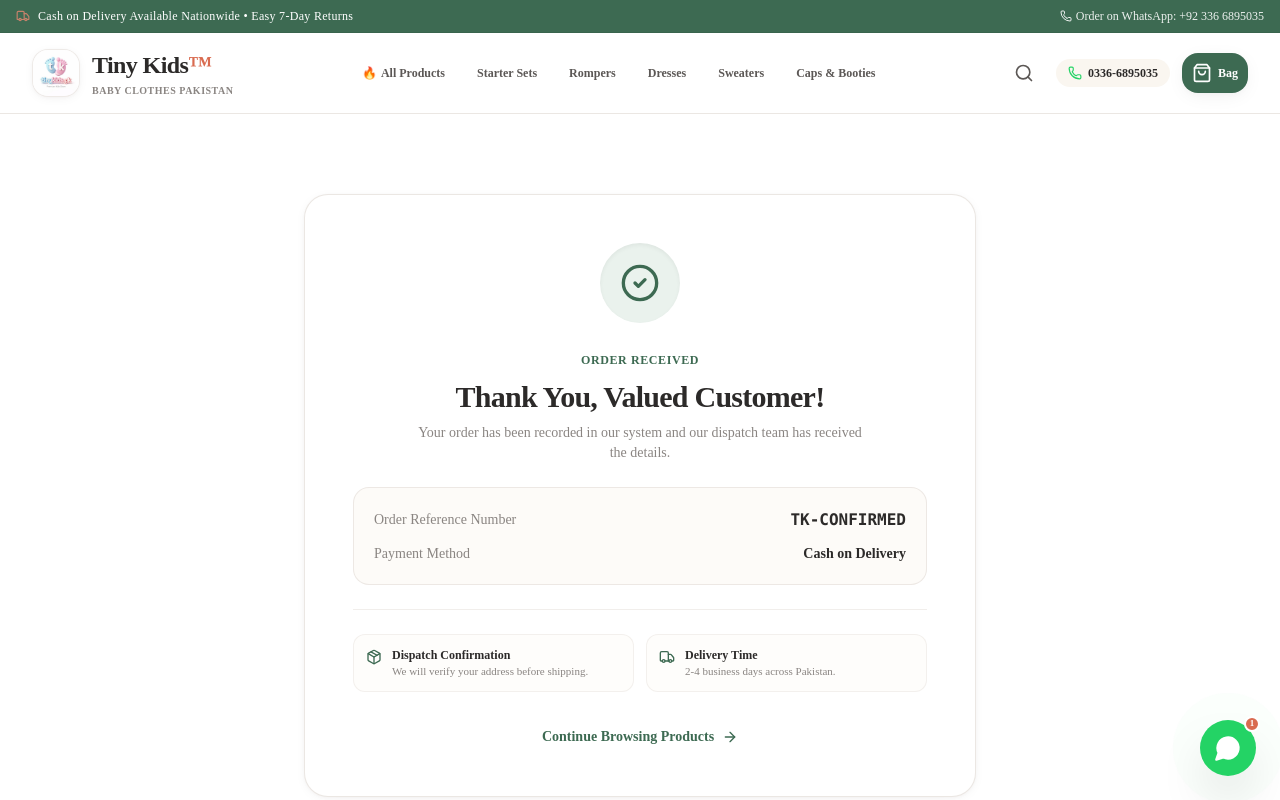
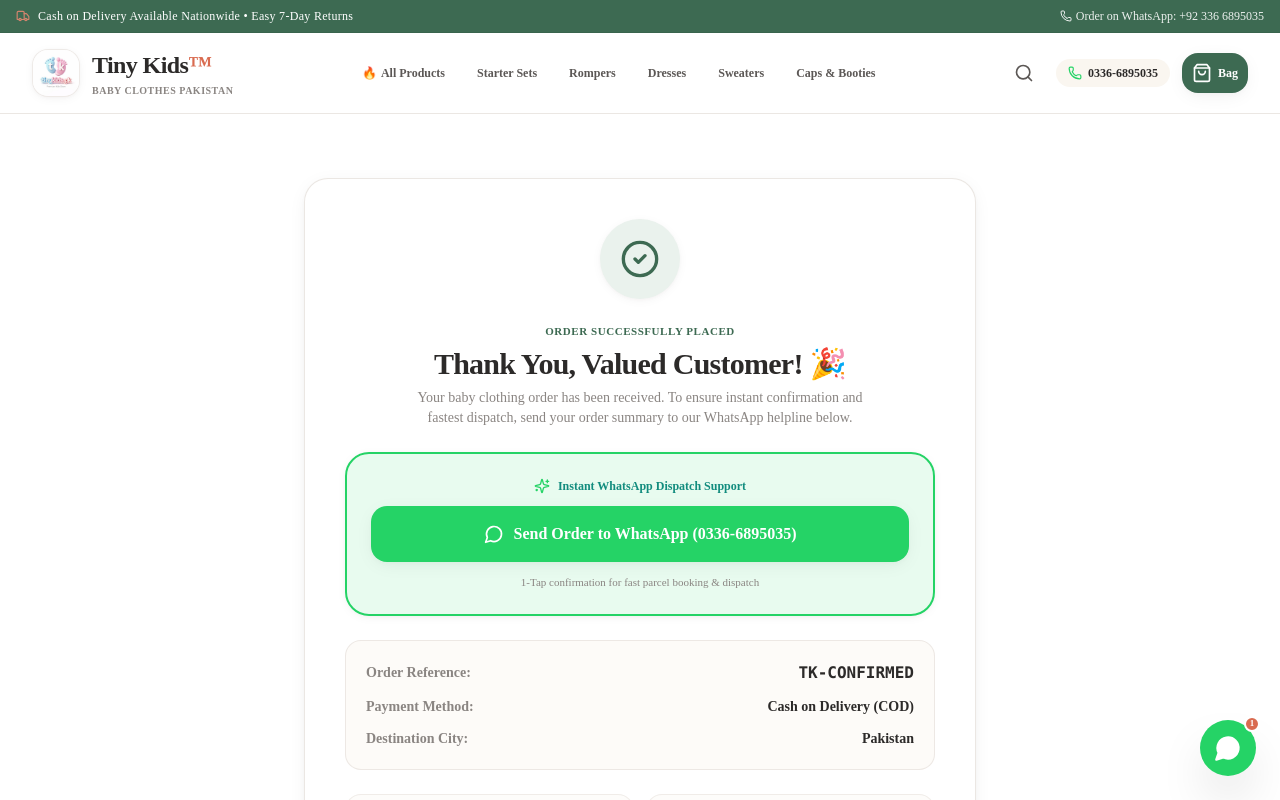
Before and after one commit to muzammiliqbalofficial/new, a Next.js app: page /checkout/success in a window 1280 px wide. Shown: the top 800 px of the page. Built offline with nearby package versions, Linux system fonts and the light colour scheme.

Commit message:
feat: integrated 1-click WhatsApp instant order confirmation with full receipt generation

```diff
--- a/src/app/checkout/page.tsx
+++ b/src/app/checkout/page.tsx
@@ -7,7 +7,6 @@ import Image from 'next/image';
 import { Truck, ShieldCheck, ShoppingBag, ArrowLeft, CheckCircle2 } from 'lucide-react';
 import { useCart } from '@/context/CartContext';
 import { formatPrice } from '@/lib/formatters';
-import { supabaseAdmin } from '@/lib/supabase';
 
 const POPULAR_CITIES = [
   'Karachi',
@@ -23,6 +22,8 @@ const POPULAR_CITIES = [
   'Hyderabad',
   'Other City',
 ];
+
+const STORE_WHATSAPP = '923366895035';
 
 export default function CheckoutPage() {
   const router = useRouter();
@@ -92,10 +93,9 @@ export default function CheckoutPage() {
       const randomSuffix = Math.floor(1000 + Math.random() * 9000);
       const orderNumber = `TK-${randomSuffix}`;
 
-      // 1. Insert into Supabase Orders table
-      const { data: newOrder, error: orderErr } = await supabaseAdmin
-        .from('orders')
-        .insert({
+      // 1. Direct REST Insert to Supabase Database (Background Sync)
+      try {
+        const orderPayload = {
           order_number: orderNumber,
           customer_name: formData.customer_name.trim(),
           customer_phone: phoneClean,
@@ -107,28 +107,57 @@ export default function CheckoutPage() {
           shipping_fee: Number(shippingFee) || 0,
           total: Number(total) || 0,
           status: 'new',
-        })
-        .select()
-        .single();
+        };
 
-      if (orderErr || !newOrder) {
-        console.warn('Database order insert issue:', orderErr);
+        const res = await fetch('https://qdouuizitxiiumgkgnyt.supabase.co/rest/v1/orders', {
+          method: 'POST',
+          headers: {
+            'apikey': 'sb_secret_d5OHSu1-JX2kUnq7HZIp3g_rEsECr0Y',
+            'Authorization': 'Bearer sb_secret_d5OHSu1-JX2kUnq7HZIp3g_rEsECr0Y',
+            'Content-Type': 'application/json',
+            'Prefer': 'return=representation',
+          },
+          body: JSON.stringify(orderPayload),
+        });
+
+        if (res.ok) {
+          const insertedOrders = await res.json();
+          const newOrderId = insertedOrders?.[0]?.id;
+
+          if (newOrderId && items.length > 0) {
+            const itemPayloads = items.map((i) => ({
+              order_id: newOrderId,
+              product_name: i.name,
+              unit_price: Number(i.price) || 0,
+              quantity: Number(i.quantity) || 1,
+              line_total: (Number(i.price) || 0) * (Number(i.quantity) || 1),
+            }));
+
+            await fetch('https://qdouuizitxiiumgkgnyt.supabase.co/rest/v1/order_items', {
+              method: 'POST',
+              headers: {
+                'apikey': 'sb_secret_d5OHSu1-JX2kUnq7HZIp3g_rEsECr0Y',
+                'Authorization': 'Bearer sb_secret_d5OHSu1-JX2kUnq7HZIp3g_rEsECr0Y',
+                'Content-Type': 'application/json',
+              },
+              body: JSON.stringify(itemPayloads),
+            });
+          }
+        }
+      } catch (dbErr) {
+        console.warn('Database background sync notice:', dbErr);
       }
 
-      // 2. Insert order items
-      if (newOrder && items.length > 0) {
-        const orderItemsPayload = items.map((item) => ({
-          order_id: newOrder.id,
-          product_id: item.id || null,
-          product_name: item.name,
-          unit_price: Number(item.price) || 0,
-          quantity: Number(item.quantity) || 1,
-          line_total: (Number(item.price) || 0) * (Number(item.quantity) || 1),
-        }));
+      // 2. Build WhatsApp Message for Instant Client Notification
+      const itemsListText = items
+        .map((i) => `• ${i.quantity}x ${i.name} (${formatPrice(i.price * i.quantity)})`)
+        .join('\n');
 
-        await supabaseAdmin.from('order_items').insert(orderItemsPayload);
-      }
+      const whatsappText = `Assalam o Alaikum Tiny Kids! 👶\n\nI have placed an order on your website:\n📦 *Order #:* ${orderNumber}\n👤 *Customer:* ${formData.customer_name.trim()}\n📞 *Phone:* ${phoneClean}\n📍 *Address:* ${formData.address.trim()}\n🏙️ *City:* ${selectedCity}\n${formData.notes ? `📝 *Instructions:* ${formData.notes}\n` : ''}\n🛍️ *Items Ordered:*\n${itemsListText}\n\n🚚 *Delivery:* ${shippingFee === 0 ? 'FREE' : formatPrice(shippingFee)}\n💰 *Total Payable:* ${formatPrice(total)} (Cash on Delivery)\n\nPlease confirm and dispatch my parcel! ✨`;
 
+      const whatsappUrl = `https://wa.me/${STORE_WHATSAPP}?text=${encodeURIComponent(whatsappText)}`;
+
+      // 3. Save to localStorage for instant receipt
       const orderSummary = {
         order_number: orderNumber,
         customer_name: formData.customer_name,
@@ -140,6 +169,7 @@ export default function CheckoutPage() {
         subtotal,
         shipping_fee: shippingFee,
         total,
+        whatsapp_url: whatsappUrl,
         created_at: new Date().toISOString(),
       };
 
@@ -148,10 +178,12 @@ export default function CheckoutPage() {
       }
 
       clearCart();
+
+      // Redirect to Success Page
       router.push(
-        `/checkout/success/?order=${orderNumber}&name=${encodeURIComponent(
+        `/checkout/success/?order_number=${orderNumber}&name=${encodeURIComponent(
           formData.customer_name
-        )}&total=${total}`
+        )}&total=${total}&city=${encodeURIComponent(selectedCity)}`
       );
     } catch (err: any) {
       console.error(err);
--- a/src/app/checkout/success/page.tsx
+++ b/src/app/checkout/success/page.tsx
@@ -1,97 +1,141 @@
 'use client';
 
-import React, { Suspense } from 'react';
+import React, { Suspense, useEffect, useState } from 'react';
 import { useSearchParams } from 'next/navigation';
 import Link from 'next/link';
-import { CheckCircle2, MessageCircle, Truck, Package, ArrowRight } from 'lucide-react';
+import { CheckCircle2, MessageCircle, Truck, Package, ArrowRight, Phone, Sparkles } from 'lucide-react';
 import { formatPrice } from '@/lib/formatters';
+
+const STORE_WHATSAPP = '923366895035';
 
 function SuccessContent() {
   const searchParams = useSearchParams();
-  const orderNumber = searchParams.get('order_number') || 'TK-CONFIRMED';
-  const customerName = searchParams.get('name') || 'Valued Customer';
-  const total = Number(searchParams.get('total')) || 0;
-  const whatsappUrl = searchParams.get('whatsapp_url') || '';
+  const [orderData, setOrderData] = useState<any>(null);
+
+  const queryOrderNum = searchParams.get('order_number') || searchParams.get('order') || '';
+  const queryName = searchParams.get('name') || '';
+  const queryTotal = Number(searchParams.get('total')) || 0;
+  const queryCity = searchParams.get('city') || '';
+
+  useEffect(() => {
+    if (typeof window !== 'undefined') {
+      const stored = localStorage.getItem('tk_last_order');
+      if (stored) {
+        try {
+          const parsed = JSON.parse(stored);
+          setOrderData(parsed);
+        } catch (e) {}
+      }
+    }
+  }, []);
+
+  const orderNumber = orderData?.order_number || queryOrderNum || 'TK-CONFIRMED';
+  const customerName = orderData?.customer_name || queryName || 'Valued Customer';
+  const total = orderData?.total || queryTotal || 0;
+  const city = orderData?.city || queryCity || 'Pakistan';
+  const phone = orderData?.customer_phone || '';
+  const address = orderData?.address || '';
+
+  // Generate WhatsApp Message
+  const itemsText = (orderData?.items || [])
+    .map((i: any) => `• ${i.quantity}x ${i.name} (${formatPrice(i.price * i.quantity)})`)
+    .join('\n');
+
+  const defaultMsg = `Assalam o Alaikum Tiny Kids! 👶\n\nI have placed an order on your website:\n📦 *Order #:* ${orderNumber}\n👤 *Customer:* ${customerName}\n${phone ? `📞 *Phone:* ${phone}\n` : ''}${address ? `📍 *Address:* ${address}, ${city}\n` : ''}${itemsText ? `\n🛍️ *Items Ordered:*\n${itemsText}\n` : ''}\n💰 *Total Payable:* ${formatPrice(total)} (Cash on Delivery)\n\nPlease confirm and dispatch my parcel! ✨`;
+
+  const whatsappUrl =
+    orderData?.whatsapp_url ||
+    `https://wa.me/${STORE_WHATSAPP}?text=${encodeURIComponent(defaultMsg)}`;
 
   return (
-    <div className="max-w-2xl mx-auto bg-white rounded-3xl p-8 sm:p-12 border border-charcoal-border/70 shadow-soft text-center space-y-6">
+    <div className="max-w-2xl mx-auto bg-white rounded-3xl p-6 sm:p-10 border border-charcoal-border/70 shadow-card text-center space-y-6">
       {/* Icon & Heading */}
-      <div className="w-20 h-20 rounded-full bg-brand-soft text-brand flex items-center justify-center mx-auto shadow-inner">
-        <CheckCircle2 className="w-10 h-10" />
+      <div className="w-16 h-16 sm:w-20 sm:h-20 rounded-full bg-brand-soft text-brand flex items-center justify-center mx-auto shadow-soft animate-bounce-subtle">
+        <CheckCircle2 className="w-8 h-8 sm:w-10 sm:h-10" />
       </div>
 
-      <div className="space-y-2">
-        <span className="text-xs font-bold text-brand uppercase tracking-wider">Order Received</span>
+      <div className="space-y-1.5">
+        <span className="text-[11px] font-black text-brand uppercase tracking-wider block">
+          Order Successfully Placed
+        </span>
         <h1 className="text-2xl sm:text-3xl font-black text-charcoal tracking-tight">
-          Thank You, {customerName}!
+          Thank You, {customerName}! 🎉
         </h1>
         <p className="text-xs sm:text-sm text-charcoal-muted max-w-md mx-auto">
-          Your order has been recorded in our system and our dispatch team has received the details.
+          Your baby clothing order has been received. To ensure instant confirmation and fastest dispatch, send your order summary to our WhatsApp helpline below.
         </p>
       </div>
 
-      {/* Order Details Box */}
-      <div className="p-5 rounded-2xl bg-cream-50 border border-charcoal-border/60 text-left space-y-3">
-        <div className="flex justify-between items-center text-xs sm:text-sm">
-          <span className="text-charcoal-muted">Order Reference Number</span>
+      {/* Primary WhatsApp Action Button */}
+      <div className="p-4 sm:p-6 rounded-3xl bg-[#25D366]/10 border-2 border-[#25D366] space-y-3 shadow-soft">
+        <div className="flex items-center justify-center space-x-2 text-[#128C7E] font-bold text-xs">
+          <Sparkles className="w-4 h-4 text-[#25D366]" />
+          <span>Instant WhatsApp Dispatch Support</span>
+        </div>
+
+        <a
+          href={whatsappUrl}
+          target="_blank"
+          rel="noopener noreferrer"
+          className="w-full py-4 px-6 bg-[#25D366] hover:bg-[#1EBE5D] text-white font-black text-sm sm:text-base rounded-2xl shadow-card hover:shadow-hover transition-all flex items-center justify-center space-x-2.5 active:scale-98"
+        >
+          <MessageCircle className="w-5 h-5 flex-shrink-0" />
+          <span>Send Order to WhatsApp (0336-6895035)</span>
+        </a>
+
+        <p className="text-[11px] text-charcoal-muted font-medium">
+          1-Tap confirmation for fast parcel booking & dispatch
+        </p>
+      </div>
+
+      {/* Order Details Receipt Box */}
+      <div className="p-5 rounded-2xl bg-cream-50 border border-charcoal-border/60 text-left space-y-3 text-xs sm:text-sm">
+        <div className="flex justify-between items-center">
+          <span className="text-charcoal-muted font-semibold">Order Reference:</span>
           <span className="font-mono font-black text-charcoal text-base">{orderNumber}</span>
         </div>
-        <div className="flex justify-between items-center text-xs sm:text-sm">
-          <span className="text-charcoal-muted">Payment Method</span>
-          <span className="font-semibold text-charcoal">Cash on Delivery</span>
+        <div className="flex justify-between items-center">
+          <span className="text-charcoal-muted font-semibold">Payment Method:</span>
+          <span className="font-bold text-charcoal">Cash on Delivery (COD)</span>
+        </div>
+        <div className="flex justify-between items-center">
+          <span className="text-charcoal-muted font-semibold">Destination City:</span>
+          <span className="font-bold text-charcoal">{city}</span>
         </div>
         {total > 0 && (
-          <div className="pt-2 border-t border-charcoal-border/40 flex justify-between items-center text-xs sm:text-sm">
-            <span className="text-charcoal-muted">Total Payable</span>
-            <span className="font-black text-brand text-base">{formatPrice(total)}</span>
+          <div className="pt-2 border-t border-charcoal-border/50 flex justify-between items-center">
+            <span className="text-charcoal font-black">Total Payable:</span>
+            <span className="font-black text-brand text-base sm:text-lg">{formatPrice(total)}</span>
           </div>
         )}
       </div>
 
-      {/* WhatsApp Confirmation Action */}
-      {whatsappUrl && (
-        <div className="space-y-2.5">
-          <a
-            href={whatsappUrl}
-            target="_blank"
-            rel="noopener noreferrer"
-            className="w-full py-4 px-6 bg-[#25D366] hover:bg-[#1EBE5D] text-white font-bold text-sm sm:text-base rounded-2xl shadow-card transition-all flex items-center justify-center space-x-2.5"
-          >
-            <MessageCircle className="w-5 h-5" />
-            <span>Send Order Summary on WhatsApp</span>
-          </a>
-          <p className="text-[11px] text-charcoal-muted">
-            Tap above if WhatsApp did not open automatically.
-          </p>
-        </div>
-      )}
-
-      {/* Next steps */}
-      <div className="pt-6 border-t border-charcoal-border/50 grid grid-cols-2 gap-3 text-left text-xs">
-        <div className="p-3 rounded-xl bg-cream-50/50 border border-charcoal-border/40 flex items-start space-x-2.5">
+      {/* 2-Col Guarantee & Delivery Info */}
+      <div className="grid grid-cols-2 gap-3 text-left text-xs">
+        <div className="p-3 rounded-2xl bg-cream-50/70 border border-charcoal-border/50 flex items-start space-x-2.5">
           <Package className="w-4 h-4 text-brand mt-0.5 flex-shrink-0" />
           <div>
             <span className="font-bold text-charcoal block">Dispatch Confirmation</span>
-            <span className="text-[11px] text-charcoal-muted">We will verify your address before shipping.</span>
+            <span className="text-[11px] text-charcoal-muted">Address verification before shipping.</span>
           </div>
         </div>
-        <div className="p-3 rounded-xl bg-cream-50/50 border border-charcoal-border/40 flex items-start space-x-2.5">
+        <div className="p-3 rounded-2xl bg-cream-50/70 border border-charcoal-border/50 flex items-start space-x-2.5">
           <Truck className="w-4 h-4 text-brand mt-0.5 flex-shrink-0" />
           <div>
-            <span className="font-bold text-charcoal block">Delivery Time</span>
-            <span className="text-[11px] text-charcoal-muted">2-4 business days across Pakistan.</span>
+            <span className="font-bold text-charcoal block">Fast Delivery</span>
+            <span className="text-[11px] text-charcoal-muted">2-4 days across Pakistan.</span>
           </div>
         </div>
       </div>
 
-      {/* Return Home */}
-      <div className="pt-2">
+      {/* Return to Shopping */}
+      <div className="pt-4 border-t border-charcoal-border/50">
         <Link
-          href="/"
-          className="inline-flex items-center space-x-2 text-xs sm:text-sm font-semibold text-brand hover:text-brand-dark transition-colors"
+          href="/products"
+          className="inline-flex items-center space-x-2 text-xs font-bold text-charcoal hover:text-brand transition-colors"
         >
-          <span>Continue Browsing Products</span>
-          <ArrowRight className="w-4 h-4" />
+          <span>Continue Shopping More Baby Outfits</span>
+          <ArrowRight className="w-3.5 h-3.5" />
         </Link>
       </div>
     </div>
@@ -100,7 +144,7 @@ function SuccessContent() {
 
 export default function CheckoutSuccessPage() {
   return (
-    <div className="max-w-4xl mx-auto px-4 sm:px-6 lg:px-8 py-12 sm:py-20">
+    <div className="max-w-4xl mx-auto px-4 sm:px-6 lg:px-8 py-10 sm:py-16">
       <Suspense fallback={<div className="text-center py-20 text-sm text-charcoal-muted">Loading order confirmation...</div>}>
         <SuccessContent />
       </Suspense>
```
